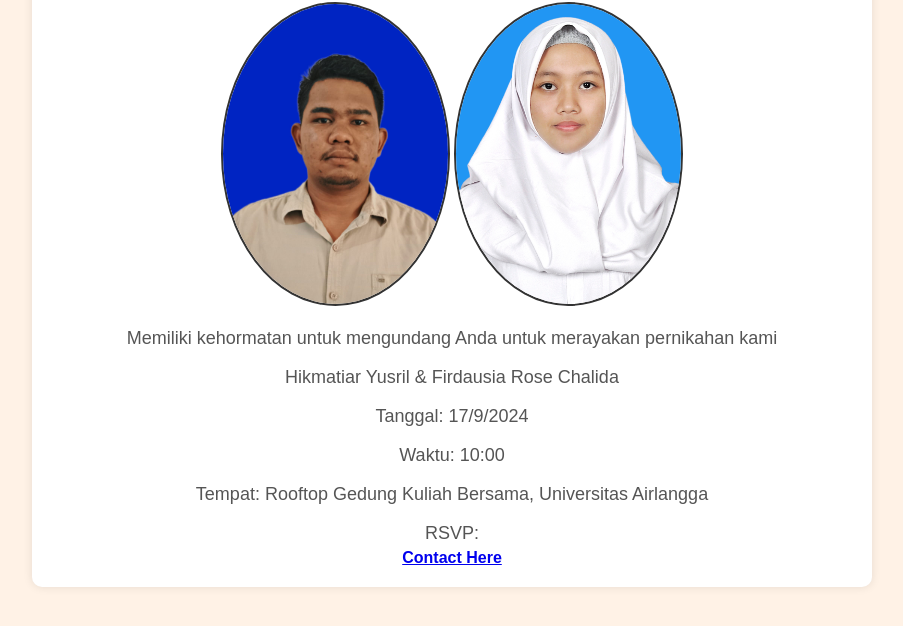
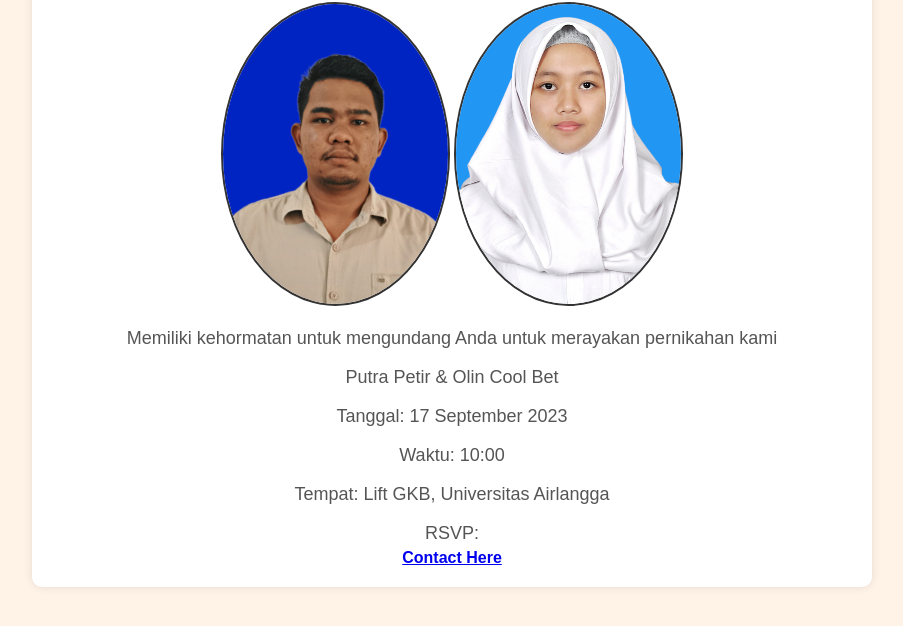
Before and after one commit to rakyankrisna/undangan-nikah, a plain HTML site: page index.html in a window 1280 px wide. Shown: the part 102-728 px from the top of the page, without its empty margins (188-1091 px from the left). Drawn offline with Linux system fonts and the light colour scheme.

Commit message:
add putra

```diff
--- a/index.html
+++ b/index.html
@@ -59,10 +59,10 @@
           Memiliki kehormatan untuk mengundang Anda untuk merayakan pernikahan
           kami
         </p>
-        <p>Hikmatiar Yusril & Firdausia Rose Chalida</p>
-        <p>Tanggal: 17/9/2024</p>
+        <p>Putra Petir & Olin Cool Bet</p>
+        <p>Tanggal: 17 September 2023</p>
         <p>Waktu: 10:00</p>
-        <p>Tempat: Rooftop Gedung Kuliah Bersama, Universitas Airlangga</p>
+        <p>Tempat: Lift GKB, Universitas Airlangga</p>
         <p>RSVP:</p>
         <a href="https://wa.me/628882496283"> <strong>Contact Here</strong></a>
       </div>
```
